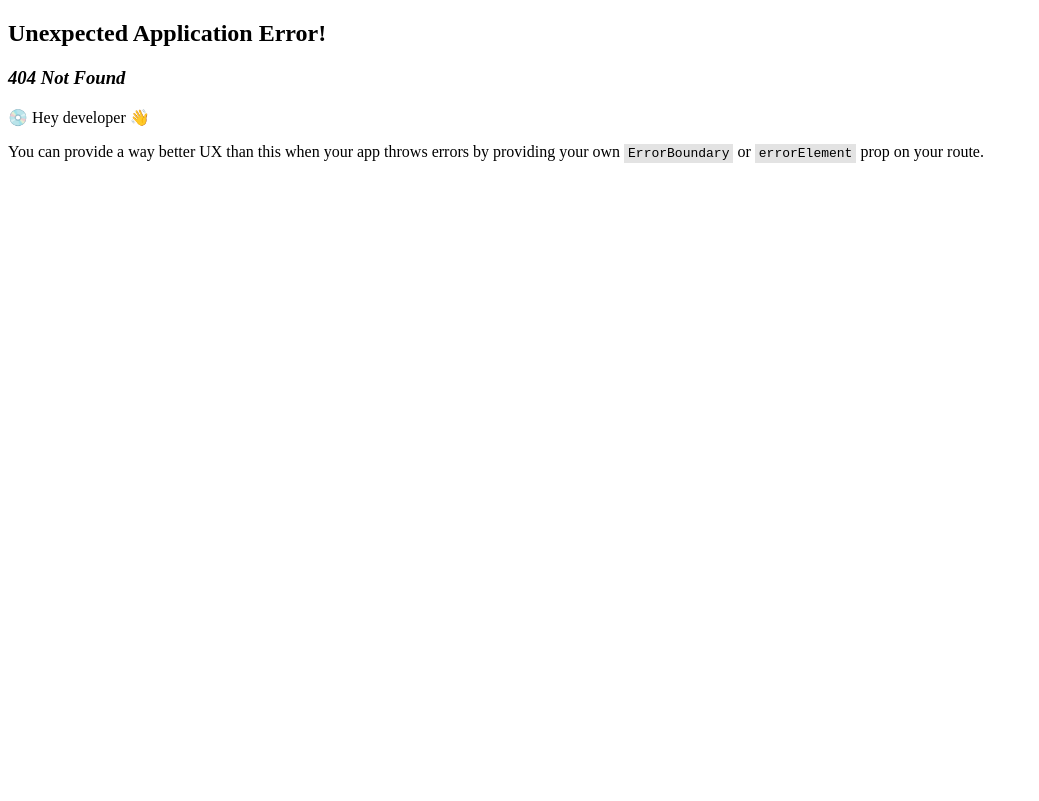
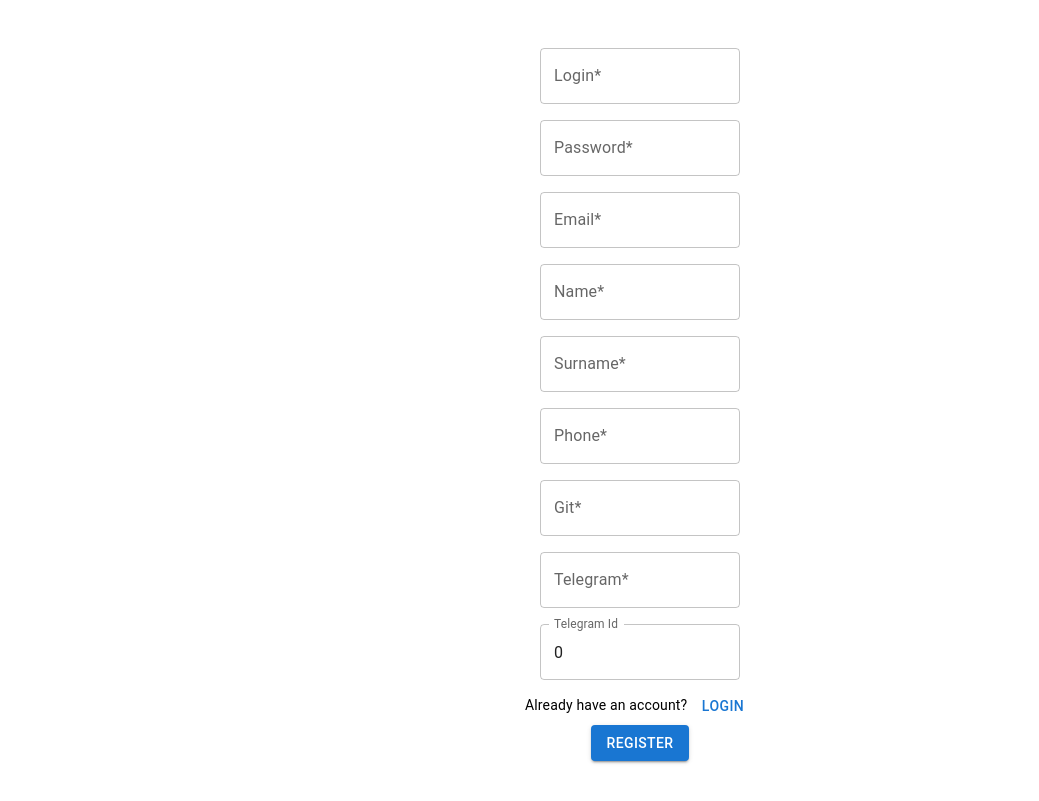
Before and after one commit to rafailvv/innoprog_projects, a React (Vite) app in the folder frontend/: page /register in a window 1280 px wide. Before the commit this address had no page. Shown: the whole page, without its empty margins (0-1039 px from the left). Built offline with nearby package versions, Linux system fonts and the light colour scheme.

Commit message:
added login and registration page

```diff
--- a/frontend/src/App.css
+++ b/frontend/src/App.css
@@ -1,4 +1,4 @@
-/* #root {
+#root {
   max-width: 1280px;
   margin: 0 auto;
   padding: 2rem;
@@ -7,4 +7,14 @@
 
 .read-the-docs {
   color: #888;
-} */
+}
+
+/* h1 header with bold text */
+h1 {
+  font-weight: bold;
+}
+
+/* h2 header with bold text */
+h2 {
+  font-weight: bold;
+}
--- a/frontend/src/components/ProjectRow.tsx
+++ b/frontend/src/components/ProjectRow.tsx
@@ -1,14 +1,14 @@
 import { Typography, Grid, Button } from "@mui/material";
-import ProjectCard from "../ProjectCard";
+import ProjectCard from "./ProjectCard";
 import { useNavigate } from "react-router-dom";
 
 function ProjectRow({ projects, name }) {
     const navigator = useNavigate();
-    function routeChange(id) {
+    function routeChange(id: number) {
         const inner_id = id
         return () => {
             console.log(inner_id)
-            navigator(inner_id);
+            navigator("/projects/"+inner_id);
         }
     }
 
--- a/frontend/src/routes/AllProjects.tsx
+++ b/frontend/src/routes/AllProjects.tsx
@@ -1,5 +1,6 @@
-import { useState } from 'react';
+import { useEffect, useState } from 'react';
 import ProjectRow from '../components/ProjectRow';
+import { getProfile, getProjects, getUserProjects } from '../services/Api';
 
 
 const projectsBoilerplate = [
@@ -27,6 +28,18 @@ function AllProjects() {
     const [hotProjects] = useState(projectsBoilerplate);
     const [doneProjects] = useState(projectsBoilerplate);
     const [inProcessProjects] = useState(projectsBoilerplate);
+
+    useEffect(() => {
+            getProjects().then(response => response.json()).then(data => {
+            getUserProjects().then(response => response.json()).then(data => {
+                console.log(data)
+            })
+            getProfile().then(response => response.json()).then(data => {
+                console.log(data)
+            })
+            console.log(data)
+        });
+    }, [])
     return (
         <>
             <ProjectRow projects={hotProjects} name='Hot Projects'/>
--- /dev/null
+++ b/frontend/src/routes/Login.tsx
@@ -0,0 +1,47 @@
+import { Box, Button, TextField, Typography } from '@mui/material';
+import { useState } from 'react';
+import { useNavigate } from 'react-router-dom';
+import { postLogin } from '../services/Api';
+
+export default function Login() {
+    const navigator = useNavigate();
+    const [username, setUsername] = useState("");
+    const [password, setPassword] = useState("");
+    const [loginFailed, setLoginFailed] = useState(false);
+
+    async function submitLogin() {
+        let status = 0;
+        await postLogin(username, password)
+            .then(response => {status = response.status; return response.json()})
+            .then(data => console.log(data));
+
+        if(Math.floor(status/100) === 2){
+            navigator("/projects");
+        } else {
+            setLoginFailed(true);
+        }
+    }
+    return (
+        <Box
+            component="form"
+            sx={{
+                '& .MuiTextField-root': { m: 1, width: '25ch' },
+            }}
+            noValidate
+            autoComplete="off"
+        >
+            <div>
+                <TextField value={username} onChange={(e) => { setLoginFailed(false); setUsername(e.target.value); }} id="login"
+                    label="Login" variant="outlined" error={loginFailed}/>
+                <br />
+                <TextField value={password} onChange={(e) => { setLoginFailed(false); setPassword(e.target.value); }} id="password"
+                    label="Password" type="password" autoComplete="current-password" variant="outlined"
+                    error={loginFailed}/>
+                <br />
+                <Typography variant="body2">Don't have an account? <Button variant="text" onClick={() => navigator("/register")}>Register</Button></Typography>
+
+                <Button variant="contained" onClick={submitLogin}>Submit</Button>
+            </div>
+        </Box>
+    )
+}
--- /dev/null
+++ b/frontend/src/routes/Register.tsx
@@ -0,0 +1,86 @@
+import { Box, Button, TextField, Typography } from '@mui/material';
+import { useState } from 'react';
+import { useNavigate } from 'react-router-dom';
+import { postRegistration } from '../services/Api.ts';
+
+function Register() {
+    const navigator = useNavigate();
+    const [username, setUsername] = useState("");
+    const [password, setPassword] = useState("");
+    const [email, setEmail] = useState("");
+    const [first_name, setFirst_name] = useState("");
+    const [last_name, setLast_name] = useState("");
+    const [phone, setPhone] = useState("");
+    const [github, setGithub] = useState("");
+    const [telegram_username, setTelegram_username] = useState("");
+    const [telegram_id, setTelegram_id] = useState(0);
+    const [registrationFailed, setRegistrationFailed] = useState(false);
+
+
+    async function submitRegister() {
+        let status = 0;
+        await postRegistration(username, password, email, first_name, last_name, phone, github, telegram_username, telegram_id)
+            .then(response => {status = response.status; console.log(response); return response.json()})
+            .then(data => console.log(data));
+
+        if(Math.floor(status/100) === 2){
+            navigator("/projects");
+        } else {
+            setRegistrationFailed(true);
+        }
+    }
+    return (
+        <Box
+            component="form"
+            sx={{
+                '& .MuiTextField-root': { m: 1, width: '25ch' },
+            }}
+            noValidate
+            autoComplete="off"
+        >
+            <div>
+                <TextField
+                    error={registrationFailed}
+                    value={username} onChange={(e) => { setUsername(e.target.value); }} id="login"
+                    label="Login*" variant="outlined" />
+                <br />
+                <TextField value={password} onChange={(e) => { setPassword(e.target.value); }} id="password"
+                    label="Password*" type="password" autoComplete="current-password" variant="outlined"
+                    error={registrationFailed}/>
+                <br />
+                <TextField value={email} onChange={(e) => { setEmail(e.target.value); }} id="email"
+                    label="Email*" type="email" autoComplete="current-email" variant="outlined"
+                    error={registrationFailed}/>
+                <br />
+                <TextField value={first_name} onChange={(e) => { setFirst_name(e.target.value); }} id="name"
+                    label="Name*" variant="outlined"
+                    error={registrationFailed}/>
+                <br />
+                <TextField value={last_name} onChange={(e) => { setLast_name(e.target.value); }} id="surname"
+                    label="Surname*" variant="outlined"
+                    error={registrationFailed}/>
+                <br />
+                <TextField value={phone} onChange={(e) => { setPhone(e.target.value); }} id="phone"
+                    label="Phone*" type="tel" variant="outlined"
+                    error={registrationFailed}/>
+                <br />
+                <TextField value={github} onChange={(e) => { setGithub(e.target.value); }} id="git"
+                    label="Git*" type="text" variant="outlined"
+                    error={registrationFailed}/>
+                <br />
+                <TextField value={telegram_username} onChange={(e) => { setTelegram_username(e.target.value); }} id="telegram"
+                    label="Telegram*" type="text" variant="outlined"
+                    error={registrationFailed}/>
+                <br />
+                <TextField value={telegram_id} onChange={(e) => { setTelegram_id(parseInt(e.target.value)); }} id="telegram_id"
+                    label="Telegram Id" type="number" variant="outlined"
+                    />
+                <br />
+                <Typography variant="body2">Already have an account? <Button variant="text" onClick={() => navigator("/login")}>Login</Button></Typography>
+                <Button variant="contained" onClick={submitRegister}>Register</Button>
+            </div>
+        </Box>
+    )
+}
+
+export default Register
--- /dev/null
+++ b/frontend/src/services/Api.ts
@@ -0,0 +1,74 @@
+export function getProjects() {
+    return fetch("https://projects.innoprog.ru/lite/project/all/", {
+        method: 'GET',
+        headers: {
+            "accept": "application/json",
+        },
+    })
+}
+
+export function postLogin(username: string, password: string) {
+    return fetch("https://projects.innoprog.ru/lite/login/", {
+        method: 'POST',
+        headers: {
+            "accept": "application/json",
+            'Content-Type': 'application/json',
+        },
+        body: JSON.stringify({ username, password }),
+    })
+}
+export function postRegistration(username: string, password: string, email: string, first_name: string, last_name: string, phone: string, github: string, telegram_username: string, telegram_id: number) {
+    return fetch("https://projects.innoprog.ru/lite/registration/", {
+        method: 'POST',
+        headers: {
+            "accept": "application/json",
+            'Content-Type': 'application/json',
+        },
+        body: JSON.stringify({
+            username,
+            password,
+            email,
+            first_name,
+            last_name,
+            phone,
+            github,
+            telegram_username,
+            telegram_id
+        }),
+    })
+}
+
+export function getProject(id: number) {
+    return fetch(`https://projects.innoprog.ru/lite/project/${id}/`, {
+        method: 'GET',
+        headers: {
+            "accept": "application/json",
+        },
+    })
+}
+
+export function getUserProjects() {
+    return fetch(`https://projects.innoprog.ru/lite/project/user/`, {
+        method: 'GET',
+        headers: {
+            "accept": "application/json",
+        },
+    })
+}
+
+export function getCheckPoint(id: number) {
+    return fetch(`https://projects.innoprog.ru/lite/checkpoint/${id}/`, {
+        method: 'GET',
+        headers: {
+            "accept": "application/json",
+        },
+    })
+}
+export function getProfile() {
+    return fetch(`https://projects.innoprog.ru/lite/profile/`, {
+        method: 'GET',
+        headers: {
+            "accept": "application/json",
+        },
+    })
+}
```
Also changed, not shown: frontend/src/main.tsx (+10 -0 lines), frontend/src/components/ProjectCard.tsx (renamed from frontend/src/ProjectCard.tsx), frontend/src/index.css (line endings or trailing spaces).
